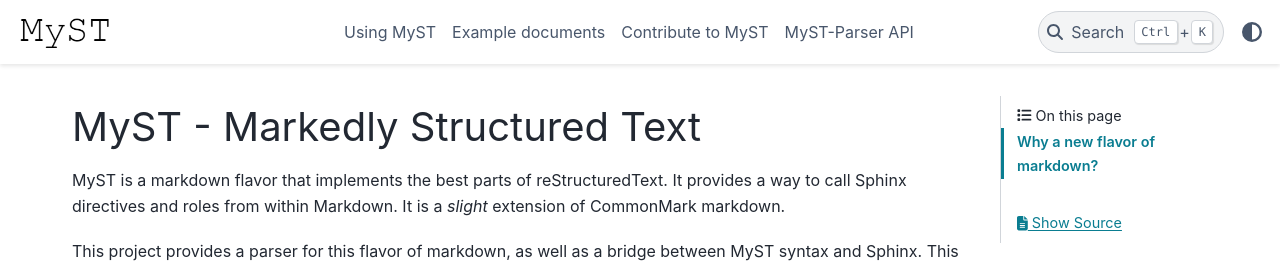
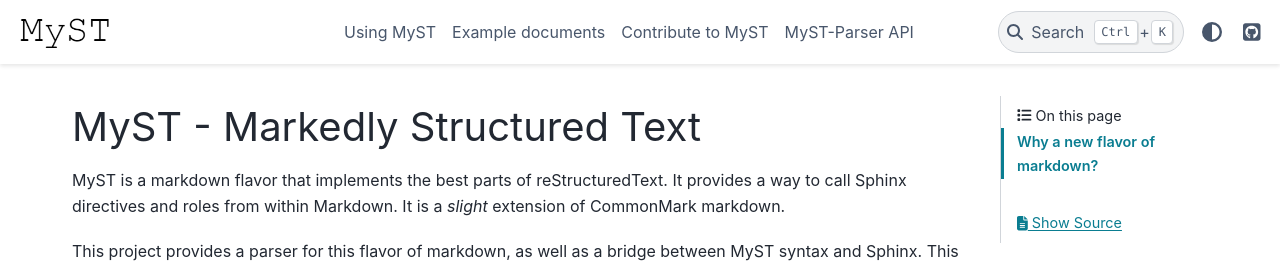
Before and after one commit to executablebooks/MyST-Parser, a Sphinx documentation site: the page built from docs/index.md, in a window 1280 px wide. Shown: the top 263 px of the page. Built offline with Sphinx 7.4.7 and the PyData theme 0.15.4, drawn with Linux system fonts in a browser that asks for light colours.

Commit message:
Update conf.py

```diff
--- a/docs/conf.py
+++ b/docs/conf.py
@@ -52,6 +52,9 @@
 #
 html_theme = "pydata_sphinx_theme"
 html_logo = "_static/logo.png"
+html_theme_options = {
+    "github_url": "https://github.com/ExecutableBookProject/MyST-Parser"
+}
 
 # Add any paths that contain custom static files (such as style sheets) here,
 # relative to this directory. They are copied after the builtin static files,
```
